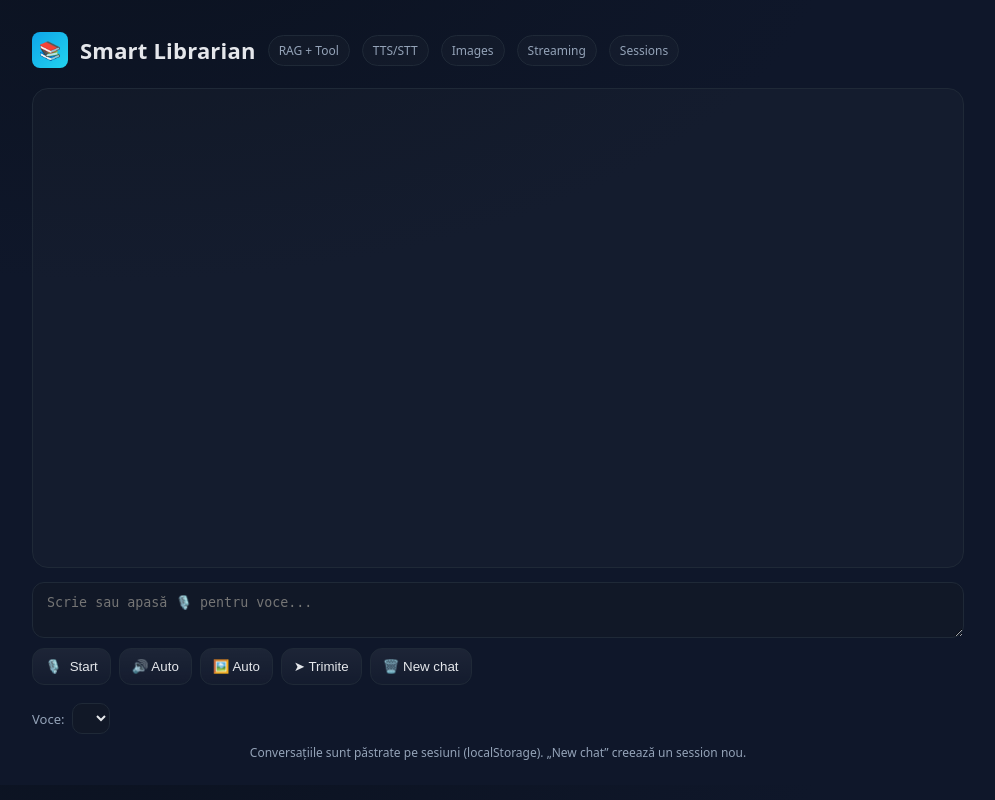
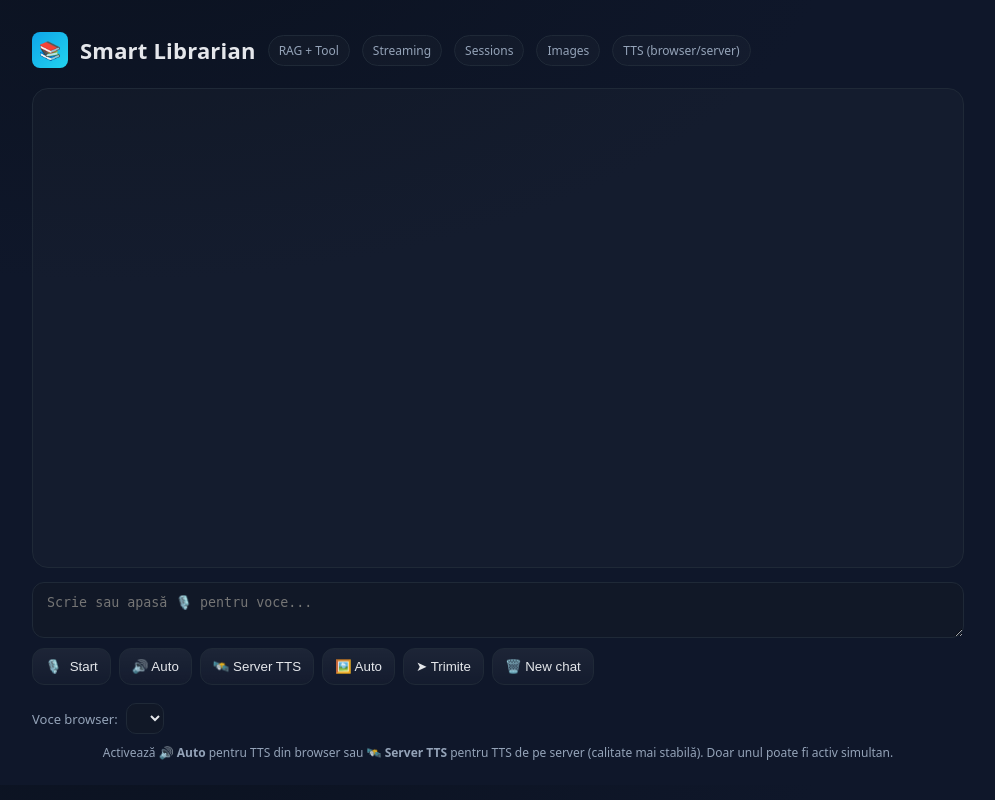
Before and after one commit to Iulius2002/smart-librarian, a FastAPI app: page / in a window 1280 px wide. Shown: the whole page, without its empty margins (142-1137 px from the left). Run offline with FastAPI, Linux system fonts and the light colour scheme; lists and menus that the app fills with data are empty.

Commit message:
feat(audio): adaugă toggle „🛰️ Server TTS” + player audio; coadă pe fragmente pentru texte lungi
- templates/index.html:
  - nou buton „🛰️ Server TTS” (TTS prin /api/tts) + <audio controls>
  - coadă de redare cu fragmentare ~220c; play/pause între segmente
  - mutual exclusiv cu „🔊 Auto” (TTS din browser)
  - păstrează streaming SSE, sesiuni, generare imagini (manual + auto)

```diff
--- a/src/templates/index.html
+++ b/src/templates/index.html
@@ -3,7 +3,7 @@
 <head>
   <meta charset="UTF-8" />
   <meta name="viewport" content="width=device-width, initial-scale=1" />
-  <title>Smart Librarian — RAG + TTS/STT + Images + Streaming + Sessions</title>
+  <title>Smart Librarian — RAG + Streaming + Sessions + Images + TTS</title>
   <style>
     :root {
       --bg:#0f172a; --panel:#111827; --muted:#94a3b8; --fg:#e5e7eb; --accent:#22d3ee; --accent-2:#38bdf8;
@@ -35,6 +35,8 @@
     .typing { color:var(--muted); font-style:italic; margin-left:46px; }
     .imgwrap { margin:8px 0 0 46px; }
     .imgwrap img { width: 320px; height: auto; border-radius:12px; border:1px solid var(--border); display:block; }
+    .audio-bar { margin-top: 6px; margin-left:46px; }
+    .hidden { display:none; }
   </style>
 </head>
 <body>
@@ -43,10 +45,10 @@
     <div class="avatar">📚</div>
     <div class="brand">Smart Librarian</div>
     <span class="pill">RAG + Tool</span>
-    <span class="pill">TTS/STT</span>
-    <span class="pill">Images</span>
     <span class="pill">Streaming</span>
     <span class="pill">Sessions</span>
+    <span class="pill">Images</span>
+    <span class="pill">TTS (browser/server)</span>
   </div>
 
   <div id="chat" class="chat"></div>
@@ -55,20 +57,23 @@
     <textarea id="input" class="input" placeholder="Scrie sau apasă 🎙️ pentru voce..."></textarea>
     <div class="row">
       <button id="micBtn" class="btn" title="Voice input (STT)">🎙️<span class="lbl">Start</span></button>
-      <button id="speakToggle" class="btn" title="Citește automat răspunsurile (TTS)">🔊 Auto</button>
+      <button id="speakToggle" class="btn" title="Citește automat răspunsuri cu TTS din browser">🔊 Auto</button>
+      <button id="serverSpeakToggle" class="btn" title="Citește automat răspunsuri cu TTS de pe server">🛰️ Server TTS</button>
       <button id="autoImgToggle" class="btn" title="Generează automat imagine pentru fiecare răspuns">🖼️ Auto</button>
       <button id="sendBtn" class="btn" title="Trimite">➤ Trimite</button>
       <button id="clearBtn" class="btn" title="Începe conversație nouă">🗑️ New chat</button>
     </div>
-    <!-- TTS: selector de voce -->
+    <!-- TTS (browser) selector de voce -->
     <div class="row" style="margin-top:8px">
-      <label class="switch">Voce:
+      <label class="switch">Voce browser:
         <select id="voiceSelect"></select>
       </label>
     </div>
   </div>
 
-  <div class="footer">Conversațiile sunt păstrate pe sesiuni (localStorage). „New chat” creează un session nou.</div>
+  <audio id="ttsAudio" class="audio-bar hidden" controls></audio>
+
+  <div class="footer">Activează <b>🔊 Auto</b> pentru TTS din browser sau <b>🛰️ Server TTS</b> pentru TTS de pe server (calitate mai stabilă). Doar unul poate fi activ simultan.</div>
 </div>
 
 <script>
@@ -76,7 +81,6 @@
   const SESSION_KEY = 'sl_session_id';
   function newSessionId() {
     if (window.crypto && crypto.randomUUID) return crypto.randomUUID();
-    // fallback
     return 'sess-' + Math.random().toString(36).slice(2) + Date.now().toString(36);
   }
   function getSessionId() {
@@ -98,10 +102,13 @@
   const clearBtn = document.getElementById('clearBtn');
   const micBtn = document.getElementById('micBtn');
   const speakToggle = document.getElementById('speakToggle');
+  const serverSpeakToggle = document.getElementById('serverSpeakToggle');
   const autoImgToggle = document.getElementById('autoImgToggle');
   const voiceSelect = document.getElementById('voiceSelect');
+  const audioEl = document.getElementById('ttsAudio');
 
-  let autoSpeak = false;
+  let autoSpeak = false;        // browser TTS
+  let autoSpeakServer = false;  // server TTS
   let autoImage = false;
   let recognizing = false;
   let recognition = null;
@@ -137,11 +144,14 @@
 
     chatEl.scrollTop = chatEl.scrollHeight;
 
-    if (role === 'assistant' && autoSpeak && 'speechSynthesis' in window) {
-      speak(text);
-    }
-    if (role === 'assistant' && autoImage) {
-      generateImageForMessage(row, text);
+    // Auto-voice
+    if (role === 'assistant') {
+      if (autoSpeakServer) {
+        stopBrowserTTS();
+        speakServer(text);
+      } else if (autoSpeak && 'speechSynthesis' in window) {
+        speak(text);
+      }
     }
   }
 
@@ -172,7 +182,7 @@
     chatEl.scrollTop = chatEl.scrollHeight;
   }
 
-  // ====== TTS helpers ======
+  // ====== TTS (browser) ======
   function splitIntoChunks(text, maxLen = 180) {
     const parts = [];
     const sentences = text
@@ -228,16 +238,10 @@
       localStorage.setItem('voiceName', target.name);
     }
   }
-  if ('speechSynthesis' in window) {
-    populateVoices();
-    window.speechSynthesis.onvoiceschanged = populateVoices;
+  function stopBrowserTTS() {
+    if ('speechSynthesis' in window) window.speechSynthesis.cancel();
   }
-  voiceSelect?.addEventListener('change', () => {
-    localStorage.setItem('voiceName', voiceSelect.value);
-  });
-
   function speak(text) {
-    if (!('speechSynthesis' in window)) return;
     const synth = window.speechSynthesis; synth.cancel();
     const chosenName = voiceSelect?.value || localStorage.getItem('voiceName');
     const voices = synth.getVoices();
@@ -257,6 +261,57 @@
     };
     speakNext();
   }
+
+  // ====== TTS (server) ======
+  let serverQueue = [];
+  let serverPlaying = false;
+
+  function stopServerTTS() {
+    try { audioEl.pause(); } catch {}
+    if (audioEl.src) URL.revokeObjectURL(audioEl.src);
+    audioEl.removeAttribute('src');
+    audioEl.load();
+    audioEl.classList.add('hidden');
+    serverQueue = [];
+    serverPlaying = false;
+  }
+
+  async function playNextServerChunk() {
+    if (!serverQueue.length) {
+      serverPlaying = false;
+      return;
+    }
+    serverPlaying = true;
+    const piece = serverQueue.shift();
+    try {
+      const res = await fetch('/api/tts', {
+        method:'POST',
+        headers:{'Content-Type':'application/json'},
+        body: JSON.stringify({ text: piece })
+      });
+      if (!res.ok) throw new Error('Eroare TTS server');
+      const blob = await res.blob(); // audio/mpeg
+      const url = URL.createObjectURL(blob);
+      audioEl.src = url;
+      audioEl.classList.remove('hidden');
+      await audioEl.play();
+    } catch (e) {
+      addMessage('assistant', '⚠️ TTS server a eșuat la redare.');
+      serverPlaying = false;
+    }
+  }
+
+  function speakServer(text) {
+    stopServerTTS(); // reset oricare redare anterioară
+    // Fragmentăm puțin textul (redare fluentă + limite sigure)
+    serverQueue = splitIntoChunks(text, 220);
+    playNextServerChunk();
+  }
+
+  audioEl.addEventListener('ended', () => {
+    if (audioEl.src) URL.revokeObjectURL(audioEl.src);
+    playNextServerChunk();
+  });
 
   // ====== STT (Web Speech API) ======
   recognition = (function initSTT(){
@@ -305,12 +360,11 @@
   function sendStreaming(text) {
     const sid = getSessionId();
 
-    // adaugă mesajul userului
     addMessage('user', text);
     const { row, bub } = addAssistantPlaceholder();
     setTyping(true);
 
-    let acc = ''; // acumulăm răspunsul final
+    let acc = '';
     let es;
     try {
       if (!window.EventSource) throw new Error('EventSource not supported');
@@ -334,8 +388,10 @@
           imgBtn.onclick = () => generateImageForMessage(row, acc);
           actions.appendChild(imgBtn);
           chatEl.appendChild(actions);
-          if (autoSpeak) speak(acc);
+          // auto image/TTS după final
           if (autoImage) generateImageForMessage(row, acc);
+          if (autoSpeakServer) { stopBrowserTTS(); speakServer(acc); }
+          else if (autoSpeak) { speak(acc); }
           return;
         }
         try {
@@ -368,8 +424,9 @@
         imgBtn.onclick = () => generateImageForMessage(row, ans);
         actions.appendChild(imgBtn);
         chatEl.appendChild(actions);
-        if (autoSpeak && ans) speak(ans);
         if (autoImage && ans) generateImageForMessage(row, ans);
+        if (autoSpeakServer && ans) { stopBrowserTTS(); speakServer(ans); }
+        else if (autoSpeak && ans) { speak(ans); }
       }).catch(() => {
         setTyping(false);
         addMessage('assistant', '⚠️ Eroare la /api/chat.');
@@ -390,11 +447,10 @@
   });
 
   clearBtn.onclick = async () => {
-    // New chat = nou session_id + opțional curățare pe server
-    const { oldSid, newSid } = rotateSessionId();
+    const { oldSid } = rotateSessionId();
     chatEl.innerHTML = '';
-    window.speechSynthesis && window.speechSynthesis.cancel();
-    // opțional: anunță serverul să șteargă istoricul vechi
+    stopBrowserTTS();
+    stopServerTTS();
     try {
       await fetch('/api/session/reset', {
         method:'POST',
@@ -406,17 +462,40 @@
 
   speakToggle.onclick = () => {
     autoSpeak = !autoSpeak;
+    if (autoSpeak) { // dezactivăm server TTS dacă era activ
+      autoSpeakServer = false;
+      serverSpeakToggle.style.borderColor = 'var(--border)';
+      serverSpeakToggle.style.color = 'var(--fg)';
+      stopServerTTS();
+    }
     speakToggle.style.borderColor = autoSpeak ? 'var(--accent)' : 'var(--border)';
     speakToggle.style.color = autoSpeak ? 'white' : 'var(--fg)';
+    localStorage.setItem('sl_autoSpeak', autoSpeak ? '1' : '0');
+  };
+
+  serverSpeakToggle.onclick = () => {
+    autoSpeakServer = !autoSpeakServer;
+    if (autoSpeakServer) { // dezactivăm browser TTS dacă era activ
+      autoSpeak = false;
+      speakToggle.style.borderColor = 'var(--border)';
+      speakToggle.style.color = 'var(--fg)';
+      stopBrowserTTS();
+    } else {
+      stopServerTTS();
+    }
+    serverSpeakToggle.style.borderColor = autoSpeakServer ? 'var(--accent)' : 'var(--border)';
+    serverSpeakToggle.style.color = autoSpeakServer ? 'white' : 'var(--fg)';
+    localStorage.setItem('sl_autoSpeakServer', autoSpeakServer ? '1' : '0');
   };
 
   autoImgToggle.onclick = () => {
     autoImage = !autoImage;
     autoImgToggle.style.borderColor = autoImage ? 'var(--accent)' : 'var(--border)';
     autoImgToggle.style.color = autoImage ? 'white' : 'var(--fg)';
+    localStorage.setItem('sl_autoImg', autoImage ? '1' : '0');
   };
 
-  // initialize voices
+  // initialize browser voices + restore toggles
   if ('speechSynthesis' in window) {
     populateVoices();
     window.speechSynthesis.onvoiceschanged = populateVoices;
@@ -424,6 +503,16 @@
   voiceSelect?.addEventListener('change', () => {
     localStorage.setItem('voiceName', voiceSelect.value);
   });
+  // Persist toggle states
+  autoSpeak = localStorage.getItem('sl_autoSpeak') === '1';
+  autoSpeakServer = localStorage.getItem('sl_autoSpeakServer') === '1';
+  autoImage = localStorage.getItem('sl_autoImg') === '1';
+  speakToggle.style.borderColor = autoSpeak ? 'var(--accent)' : 'var(--border)';
+  speakToggle.style.color = autoSpeak ? 'white' : 'var(--fg)';
+  serverSpeakToggle.style.borderColor = autoSpeakServer ? 'var(--accent)' : 'var(--border)';
+  serverSpeakToggle.style.color = autoSpeakServer ? 'white' : 'var(--fg)';
+  autoImgToggle.style.borderColor = autoImage ? 'var(--accent)' : 'var(--border)';
+  autoImgToggle.style.color = autoImage ? 'white' : 'var(--fg)';
 </script>
 </body>
 </html>
```
Also changed, not shown: data/chat_history.db.
